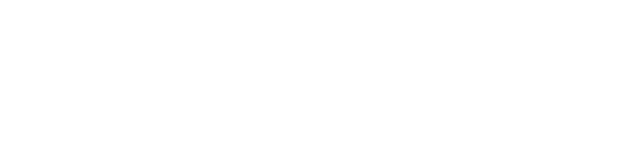
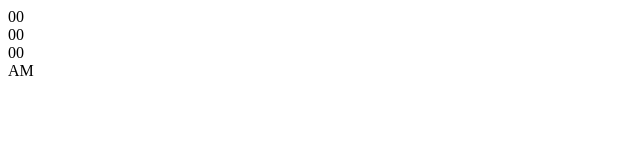
Before and after one commit to PauloRenato21/DigitalClock, a plain HTML site: page index.html in a window 1280 px wide. Shown: the full height of the page, 0-640 px from the left. Drawn offline with Linux system fonts and the light colour scheme.

Commit message:
watch base structure

```diff
--- a/index.html
+++ b/index.html
@@ -9,6 +9,22 @@
     <title>Digital Clock</title>
 </head>
 <body>
+    <div id="time">
+        <div class="circle">
+            <div id="hours">00</div>
+        </div>
 
+        <div class="circle">
+            <div id="minutes">00</div>
+        </div>
+
+        <div class="circle">
+            <div id="seconds">00</div>
+        </div>
+
+        <div class="ap">
+            <div id="ampm">AM</div>
+        </div>
+    </div>
 </body>
 </html>
```
